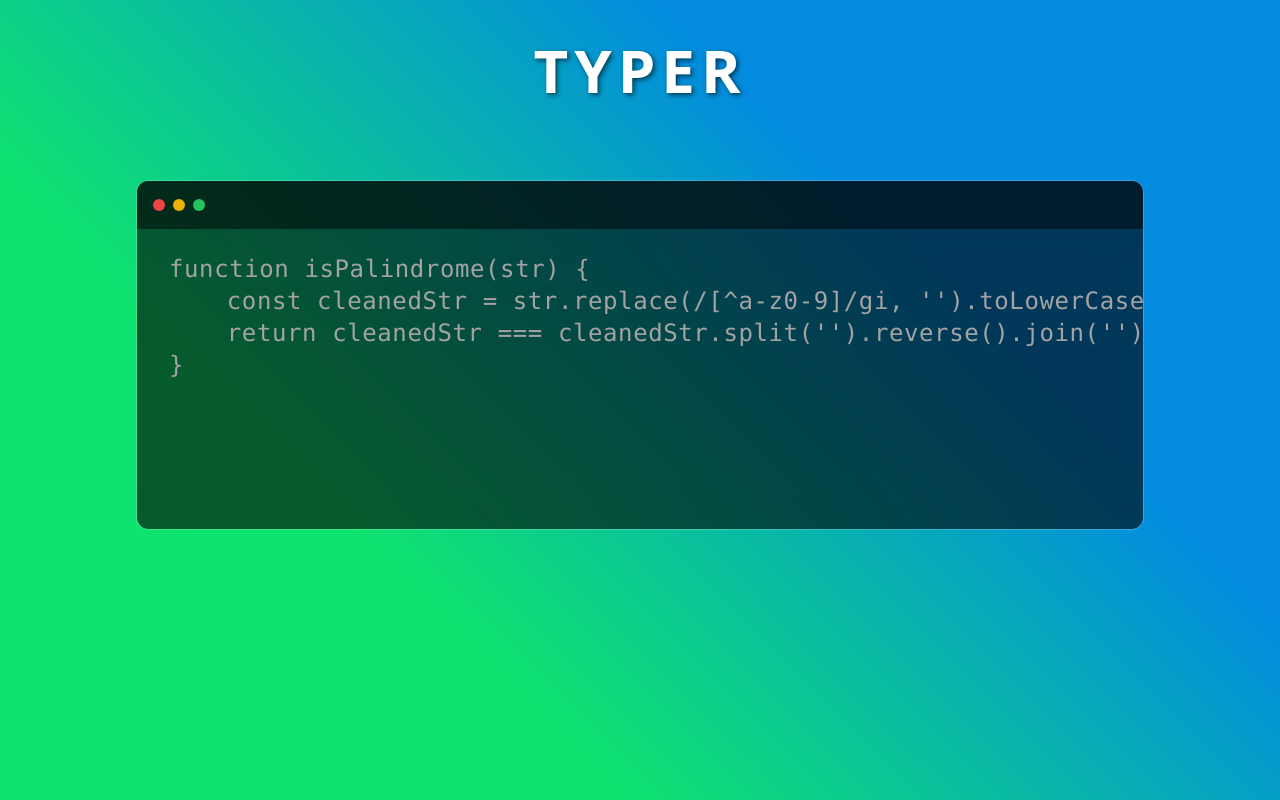
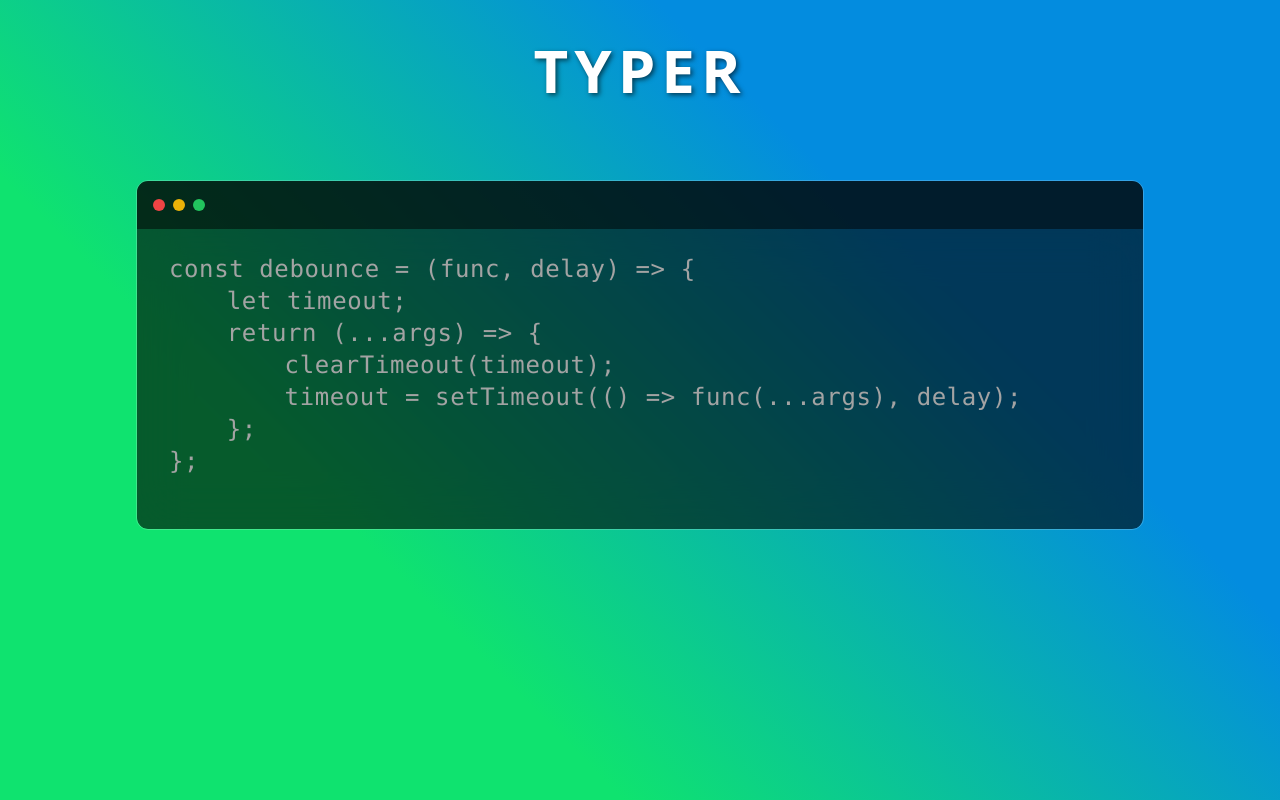
Before and after one commit to juniorencode/typer, a React (Vite) app: page / in a window 1280 px wide. Built offline with nearby package versions, Linux system fonts and the light colour scheme.

Commit message:
refactor: change example code

```diff
--- a/src/App.jsx
+++ b/src/App.jsx
@@ -3,8 +3,7 @@ import { useEngine } from './hooks/useEngine.hook';
 import { cn } from './utilities/styles.utilities';
 
 const App = () => {
-  const code = `function isPalindrome(str) {\n\tconst cleanedStr = str.replace(/[^a-z0-9]/gi, '').toLowerCase();\n\treturn cleanedStr === cleanedStr.split('').reverse().join('');\n}
-`;
+  const code = `const debounce = (func, delay) => {\n\tlet timeout;\n\treturn (...args) => {\n\t\tclearTimeout(timeout);\n\t\ttimeout = setTimeout(() => func(...args), delay);\n\t};\n};`;
   const { typed } = useEngine();
   const typedCharacters = typed.split('');
 
```
